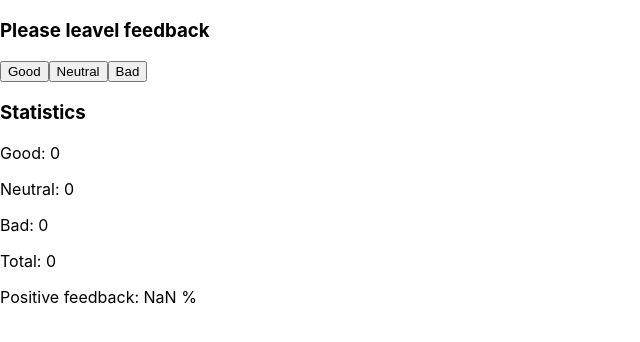
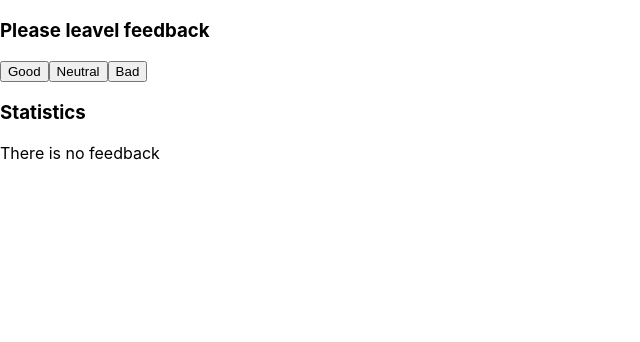
Before and after one commit to YuliaPysarenko/goit-react-hw-02-feedback, a React (Create React App) app: page / in a window 1280 px wide. Shown: the top 342 px of the page, without its empty margins (0-640 px from the left). Built offline with nearby package versions, Linux system fonts and the light colour scheme.

Commit message:
homeWork

```diff
--- a/src/components/App.jsx
+++ b/src/components/App.jsx
@@ -45,23 +45,7 @@ class App extends Component {
     else if ( targetName === 'Bad') {
           this.buttonClickBad()
     }
-   }
-
-  // Notification = () => {
-  //   if (this.buttonClick) {
-  //     return (
-  //       <Statistics
-  //       good={good}
-  //       neutral={neutral}
-  //       bad={bad}
-  //       total={countTotalFeedback}
-  //       positivePercentage={countPositiveFeedbackPercentage} />)
-  //   } else {
-  //     return (
-  //       <Notification message="There is no feedback"></Notification>
-  //     )
-  //   }
-  // }
+  }
 
   render() {
     const { good } = this.state;
@@ -90,21 +74,9 @@ class App extends Component {
         options={buttonJson}
         onLeaveFeedback={this.buttonClick} />
       </Section>
-{/*
-      <Section title="Statistics">
-        {this.buttonClick
-          ? (
-          <Statistics
-        good={good}
-        neutral={neutral}
-        bad={bad}
-        total={countTotalFeedback}
-        positivePercentage={countPositiveFeedbackPercentage} />)
-          : (
-            <Notification message="There is no feedback"/>)} */}
 
       <Section title="Statistics">
-        {!this.buttonClick
+        {this.state.good === 0 && this.state.bad === 0 && this.state.neutral === 0
           ? (
             <Notification message="There is no feedback" />
           )
@@ -117,8 +89,6 @@ class App extends Component {
             )}
 
       </Section>
-
-
     </section>
 
   }
```
